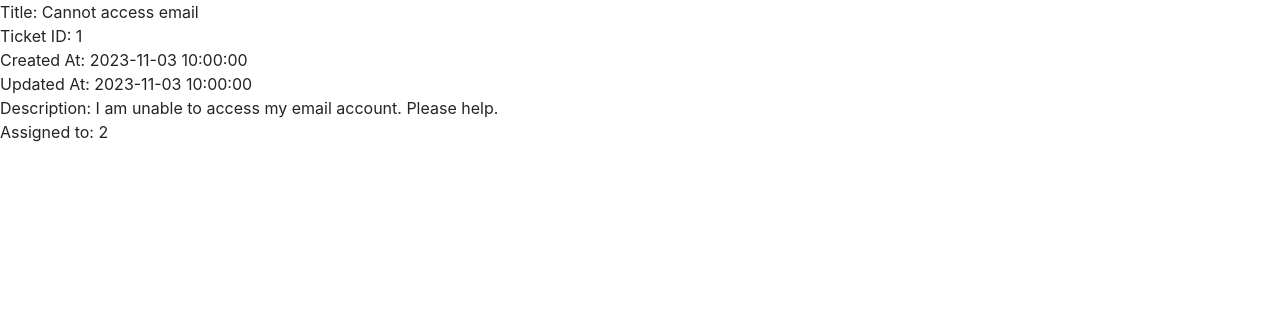
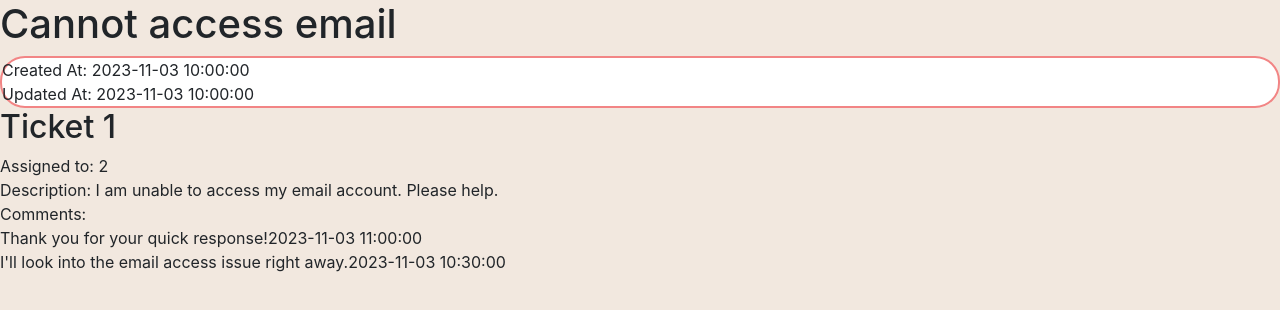
Before and after one commit to DeveloperCaleb/Ticketeer, a React (Create React App) app in the folder front_end/: page /ticket/1 in a window 1280 px wide. Shown: the top 310 px of the page. Built offline with nearby package versions, Linux system fonts and the light colour scheme.

Commit message:
Began work on ticket detail page.

```diff
--- a/front_end/src/Dashboard/Tickets/TicketDetails.js
+++ b/front_end/src/Dashboard/Tickets/TicketDetails.js
@@ -1,6 +1,8 @@
-import React from "react";
+import React, { useState } from "react";
 import { useParams } from "react-router-dom";
 import { tickets } from "../../Test DB/tickets";
+import { comments } from "../../Test DB/comments";
+import SelectedTicketForm from "./TicketDetailsForm";
 
 function TicketDetails(props) {
   const { ticketId } = useParams();
@@ -9,14 +11,15 @@ function TicketDetails(props) {
     return ticket.TicketID.toString() === ticketId;
   });
 
+  const comment = comments.filter((comment) => {
+    return comment.TicketID.toString() === ticketId;
+  });
+
+  const [formData, setFormData] = useState(ticket);
+
   return (
     <div>
-      <div>Title: {ticket.Title}</div>
-      <div>Ticket ID: {ticket.TicketID}</div>
-      <div>Created At: {ticket.CreatedAt}</div>
-      <div>Updated At: {ticket.UpdatedAt}</div>
-      <div>Description: {ticket.Description}</div>
-      <div>Assigned to: {ticket.AssignedTo}</div>
+      <SelectedTicketForm formData={formData} comments={comment} />
     </div>
   );
 }
--- /dev/null
+++ b/front_end/src/Dashboard/Tickets/TicketDetailsForm.css
@@ -0,0 +1,27 @@
+.ticket-container {
+  display: flex;
+  min-height: 100vh;
+  flex-direction: column;
+  background: #f2e8df;
+}
+
+.time {
+  display: flex;
+  flex-direction: column;
+  background-color: white;
+  border: 2px solid #f28585;
+  border-radius: 25px;
+}
+
+.ticket-owner {
+  display: flex;
+  flex-direction: column;
+}
+
+.description {
+  display: flex;
+}
+
+.comments {
+  display: flex;
+}
--- /dev/null
+++ b/front_end/src/Dashboard/Tickets/TicketDetailsForm.js
@@ -0,0 +1,36 @@
+import React from "react";
+import "./TicketDetailsForm.css";
+
+function SelectedTicketForm({ formData, comments }) {
+  return (
+    <div className="ticket-container">
+      <h1>{formData.Title}</h1>
+      <div className="time">
+        <div>Created At: {formData.CreatedAt}</div>
+        <div>Updated At: {formData.UpdatedAt}</div>
+      </div>
+
+      <div className="ticket-owner">
+        <h2 className="ticketId">Ticket {formData.TicketID}</h2>
+        <div>Assigned to: {formData.AssignedTo}</div>
+      </div>
+
+      <div className="description">Description: {formData.Description}</div>
+      <div className="comments">Comments:</div>
+      <div>
+        {comments
+          .map((comment, i) => {
+            return (
+              <div key={i}>
+                {comment.Comment}
+                {comment.CreatedAt}
+              </div>
+            );
+          })
+          .reverse()}
+      </div>
+    </div>
+  );
+}
+
+export default SelectedTicketForm;
```
